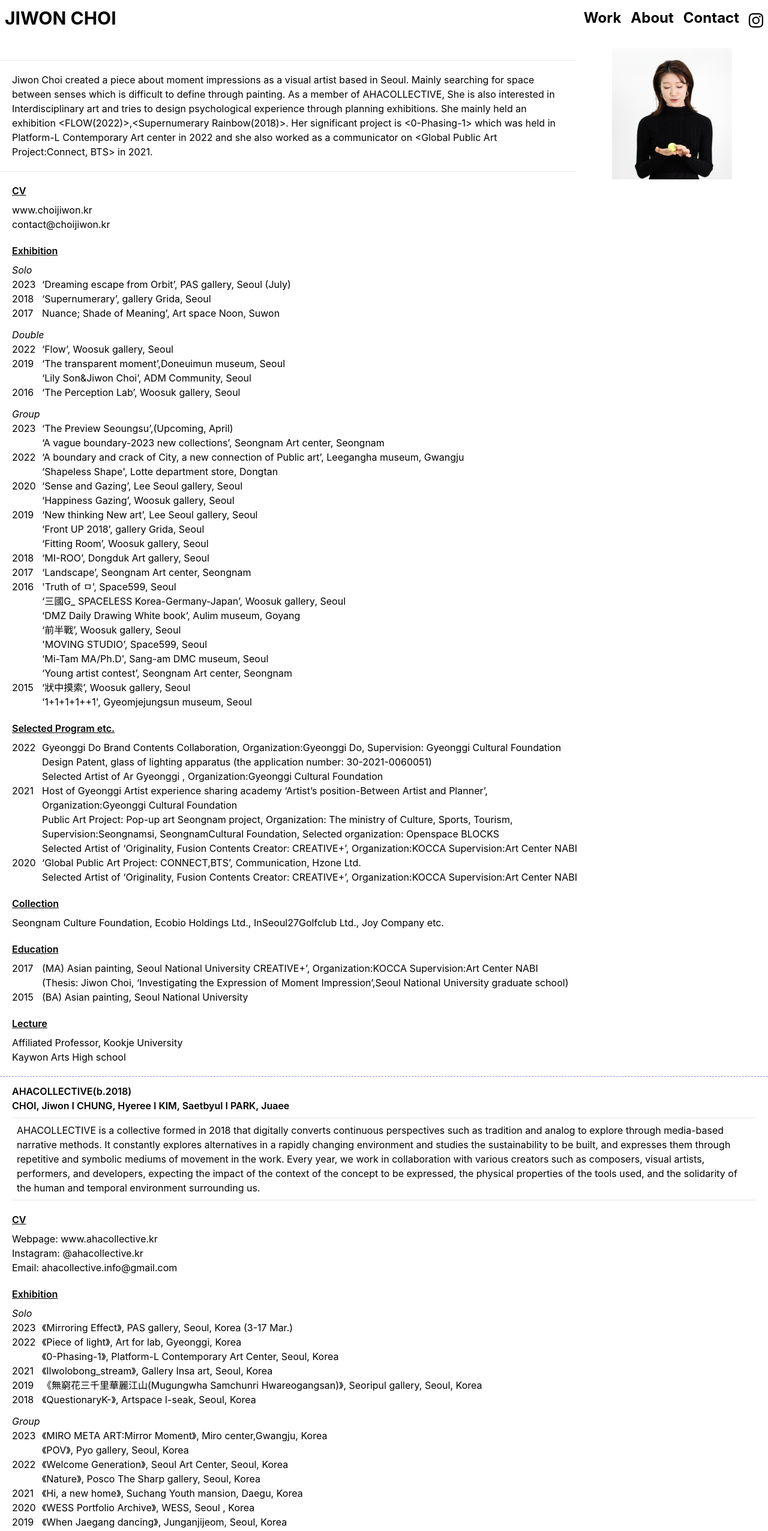
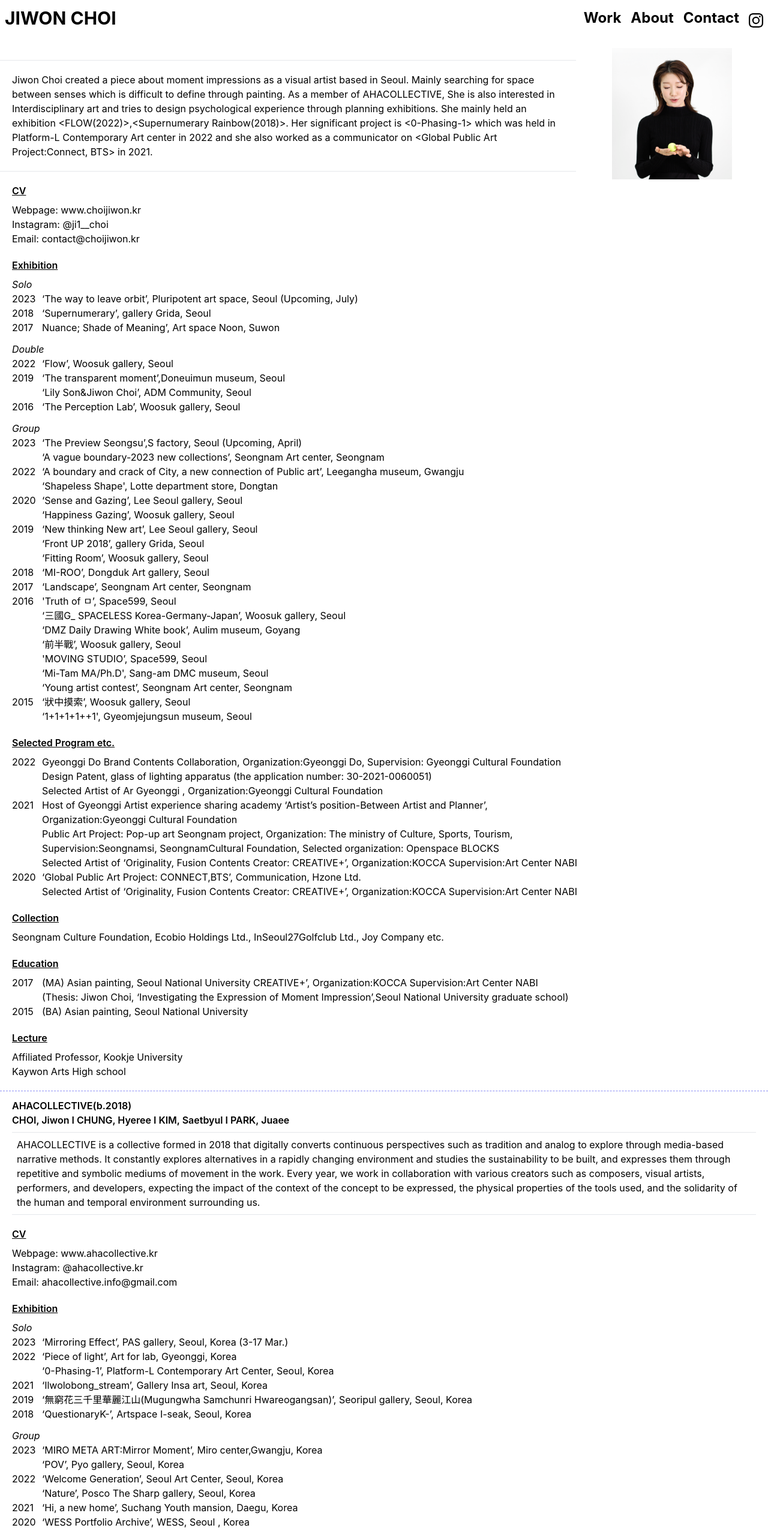
Before and after one commit to ddungpal/portfolio-jiwon, a React (Create React App) app: page /about in a window 1280 px wide. Shown: the top 2552 px of the page at 60% size. Built offline with nearby package versions, Linux system fonts and the light colour scheme; no server answers.

Commit message:
update about aha

```diff
--- a/src/pages/About.jsx
+++ b/src/pages/About.jsx
@@ -32,15 +32,19 @@ export default function About() {
       <div className="container mx-auto">
         <div className="p-5 pt-0">
           <p className="mb-2 underline font-semibold">CV</p>
-          <p>www.choijiwon.kr</p>
-          <p>contact@choijiwon.kr</p>
+          <p>Webpage: www.choijiwon.kr</p>
+          <p>Instagram: @ji1__choi</p>
+          <p>Email: contact@choijiwon.kr</p>
         </div>
         <div className="p-5 pt-0 ">
           <p className="mb-2 underline font-semibold">Exhibition</p>
           <p className="italic">Solo</p>
           <div className="flex">
             <div className="w-[50px]">2023</div>
-            <div>‘Dreaming escape from Orbit’, PAS gallery, Seoul (July)</div>
+            <div>
+              ‘The way to leave orbit’, Pluripotent art space, Seoul (Upcoming,
+              July)
+            </div>
           </div>
           <div className="flex">
             <div className="w-[50px]">2018</div>
@@ -70,7 +74,7 @@ export default function About() {
           <p className="mt-3 italic">Group</p>
           <div className="flex">
             <div className="w-[50px]">2023</div>
-            <div>‘The Preview Seoungsu’,(Upcoming, April)</div>
+            <div>‘The Preview Seongsu’,S factory, Seoul (Upcoming, April)</div>
           </div>
           <div className="flex">
             <div className="w-[50px]"></div>
@@ -295,65 +299,61 @@ export default function About() {
           <p className="italic">Solo</p>
           <div className="flex">
             <div className="w-[50px]">2023</div>
-            <div>
-              《Mirroring Effect》, PAS gallery, Seoul, Korea (3-17 Mar.)
-            </div>
+            <div>‘Mirroring Effect’, PAS gallery, Seoul, Korea (3-17 Mar.)</div>
           </div>
           <div className="flex">
             <div className="w-[50px]">2022</div>
-            <div>《Piece of light》, Art for lab, Gyeonggi, Korea</div>
+            <div>‘Piece of light’, Art for lab, Gyeonggi, Korea</div>
           </div>
           <div className="flex">
             <div className="w-[50px]"></div>
             <div>
-              《0-Phasing-1》, Platform-L Contemporary Art Center, Seoul, Korea
+              ‘0-Phasing-1’, Platform-L Contemporary Art Center, Seoul, Korea
             </div>
           </div>
           <div className="flex">
             <div className="w-[50px]">2021</div>
-            <div>《Ilwolobong_stream》, Gallery Insa art, Seoul, Korea </div>
+            <div>‘Ilwolobong_stream’, Gallery Insa art, Seoul, Korea</div>
           </div>
           <div className="flex">
             <div className="w-[50px]">2019</div>
             <div>
-              《無窮花三千里華麗江山(Mugungwha Samchunri Hwareogangsan)》,
+              ‘無窮花三千里華麗江山(Mugungwha Samchunri Hwareogangsan)’,
               Seoripul gallery, Seoul, Korea
             </div>
           </div>
           <div className="flex">
             <div className="w-[50px]">2018</div>
-            <div>《QuestionaryK-》, Artspace I-seak, Seoul, Korea</div>
+            <div>‘QuestionaryK-’, Artspace I-seak, Seoul, Korea</div>
           </div>
           <p className="mt-3 italic">Group</p>
           <div className="flex">
             <div className="w-[50px]">2023</div>
-            <div>
-              《MIRO META ART:Mirror Moment》, Miro center,Gwangju, Korea
-            </div>
+            <div>‘MIRO META ART:Mirror Moment’, Miro center,Gwangju, Korea</div>
           </div>
           <div className="flex">
             <div className="w-[50px]"></div>
-            <div>《POV》, Pyo gallery, Seoul, Korea</div>
+            <div>‘POV’, Pyo gallery, Seoul, Korea</div>
           </div>
           <div className="flex">
             <div className="w-[50px]">2022</div>
-            <div>《Welcome Generation》, Seoul Art Center, Seoul, Korea</div>
+            <div>‘Welcome Generation’, Seoul Art Center, Seoul, Korea</div>
           </div>
           <div className="flex">
             <div className="w-[50px]"></div>
-            <div>《Nature》, Posco The Sharp gallery, Seoul, Korea</div>
+            <div>‘Nature’, Posco The Sharp gallery, Seoul, Korea</div>
           </div>
           <div className="flex">
             <div className="w-[50px]">2021</div>
-            <div>《Hi, a new home》, Suchang Youth mansion, Daegu, Korea</div>
+            <div>‘Hi, a new home’, Suchang Youth mansion, Daegu, Korea</div>
           </div>
           <div className="flex">
             <div className="w-[50px]">2020</div>
-            <div>《WESS Portfolio Archive》, WESS, Seoul , Korea</div>
+            <div>‘WESS Portfolio Archive’, WESS, Seoul , Korea</div>
           </div>
           <div className="flex">
             <div className="w-[50px]">2019</div>
-            <div>《When Jaegang dancing》, Junganjijeom, Seoul, Korea</div>
+            <div>‘When Jaegang dancing’, Junganjijeom, Seoul, Korea</div>
           </div>
         </div>
         <div className="p-5 pt-0 ">
@@ -414,7 +414,7 @@ export default function About() {
             <div className="w-[50px]">2023</div>
             <div>
               ‘Munmyo’, AHAcollectiveXMunmyo traditional music producer, Seoul,
-              Korea (upcoming, Mar.)
+              Korea
             </div>
           </div>
           <div className="flex">
@@ -455,10 +455,10 @@ export default function About() {
           <p className="mb-2 underline font-semibold">Design Patent</p>
           <p>Switching (for lighting fixture)</p>
         </div>
-        <div className="p-5 pt-0 ">
+        {/* <div className="p-5 pt-0 ">
           <p className="mb-2 underline font-semibold">Education</p>
           <p>(MA,BA) Oriental painting, Seoul National University, Korea</p>
-        </div>
+        </div> */}
       </div>
     </>
   );
```
